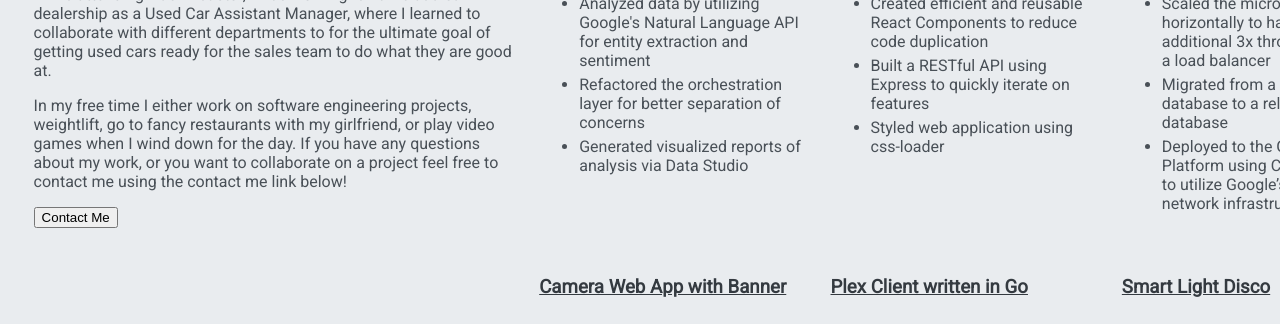
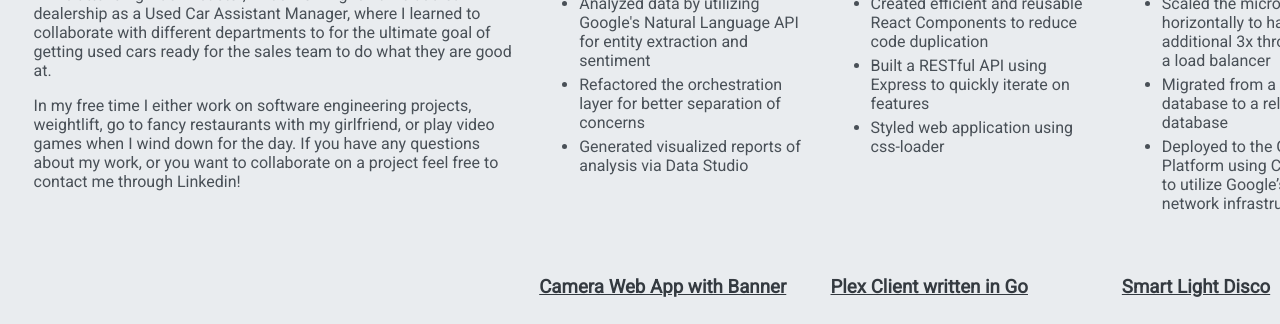
Before and after one commit to jrudio/portfolio, a plain HTML site: page client/index.html in a window 1280 px wide. Shown: the part 447-771 px from the top of the page. Drawn offline with Linux system fonts and the light colour scheme; files whose address does not match are found by name.

Commit message:
removed contact me button

```diff
--- a/client/index.html
+++ b/client/index.html
@@ -40,13 +40,10 @@
 
           <p>
             In my free time I either work on software engineering projects, weightlift, go to fancy restaurants with my girlfriend, or play video games when I wind down for the day.
-            If you have any questions about my work, or you want to collaborate on a project feel free to contact me using the contact me link below!
+            If you have any questions about my work, or you want to collaborate on a project feel free to contact me through Linkedin!
           </p>
         </div>
 
-        <div class="contact-me-container">
-          <button>Contact Me</button>
-        </div>
       </div>
       <div class="main">
         <div class="project-card-container">
```
